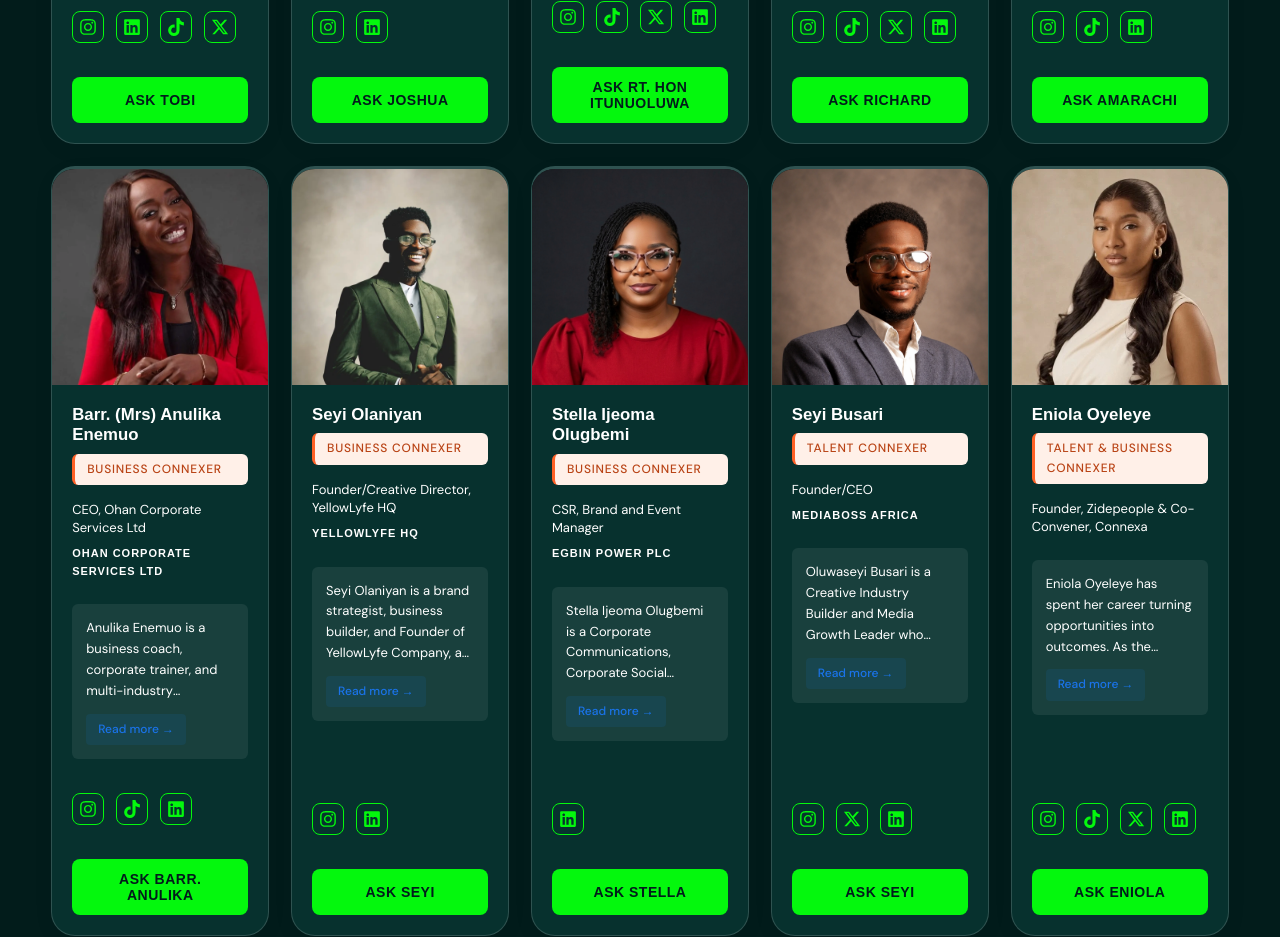
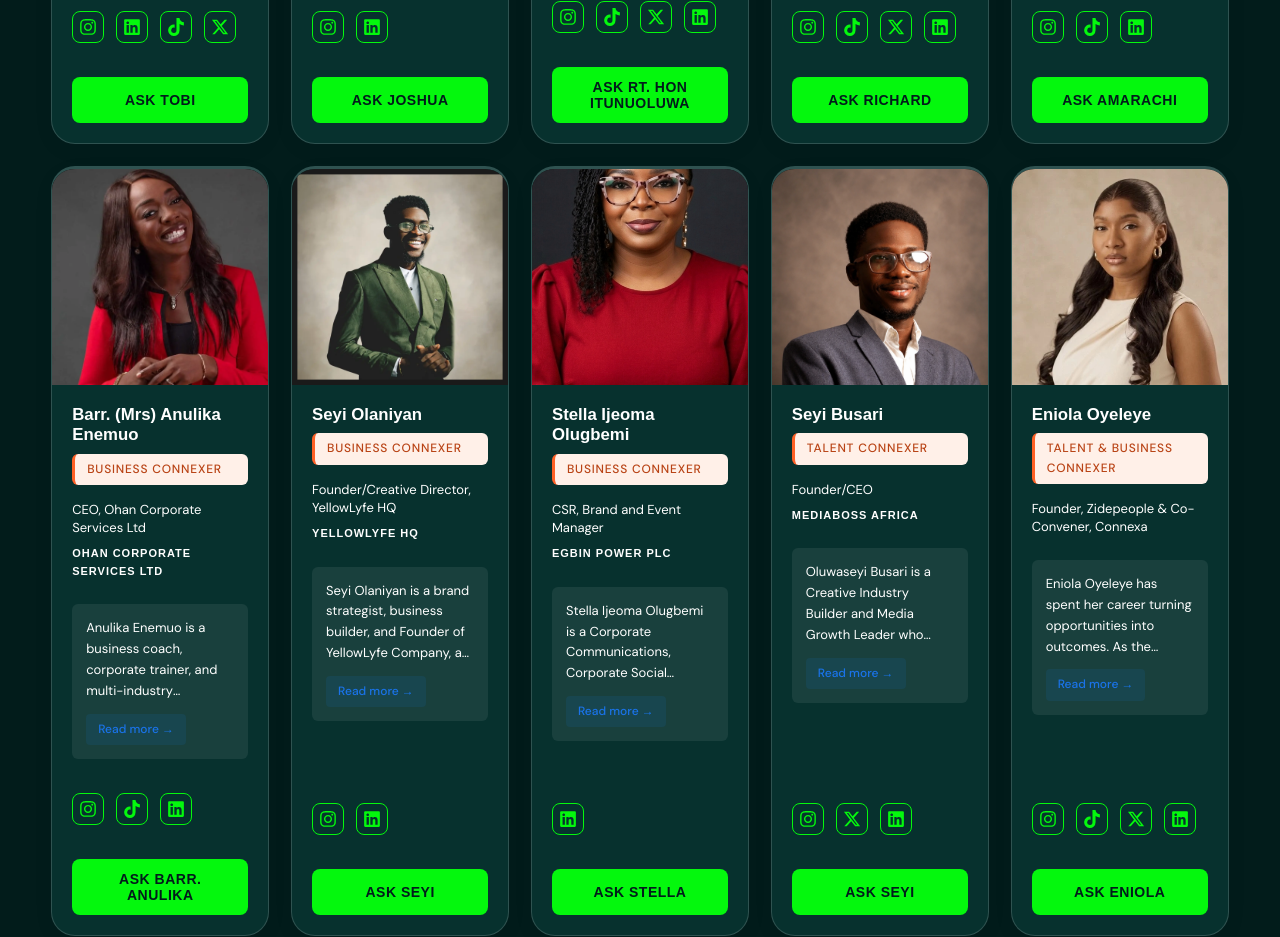
Before and after one commit to Zidepeoplenewaccount/connexa, a React (Vite) app: page / in a window 1280 px wide. Shown: the part 3680-4617 px from the top of the page. Built offline with nearby package versions, Linux system fonts and the light colour scheme; no server answers.

Commit message:
Remove duplicate speaker photoClass keys

```diff
--- a/src/components/speakers.jsx
+++ b/src/components/speakers.jsx
@@ -148,7 +148,6 @@ const speakers = [
     photo: SeyiPhoto,
     photoClass: 'zoom-out-photo-seyi',
     featured: false,
-    photoClass: 'zoom-out-face',
     askLabel: 'Ask Seyi',
     bio: `Seyi Olaniyan is a brand strategist, business builder, and Founder of YellowLyfe Company, a people-first experiences company focused on fostering meaningful connections, community, and
     work-life balance. With over a decade of experience in media, marketing, brand development, and project execution, Seyi has worked with local and international brands to shape culture, build strong
@@ -176,7 +175,6 @@ const speakers = [
     photo: StellaIjeomaPhoto,
     photoClass: 'zoom-out-photo',
     featured: false,
-    photoClass: 'zoom-out-face',
     askLabel: 'Ask Stella',
     bio: `Stella Ijeoma Olugbemi is a Corporate Communications, Corporate Social
     Responsibility (CSR), Brand and Events professional with over 21 years of experience
```
